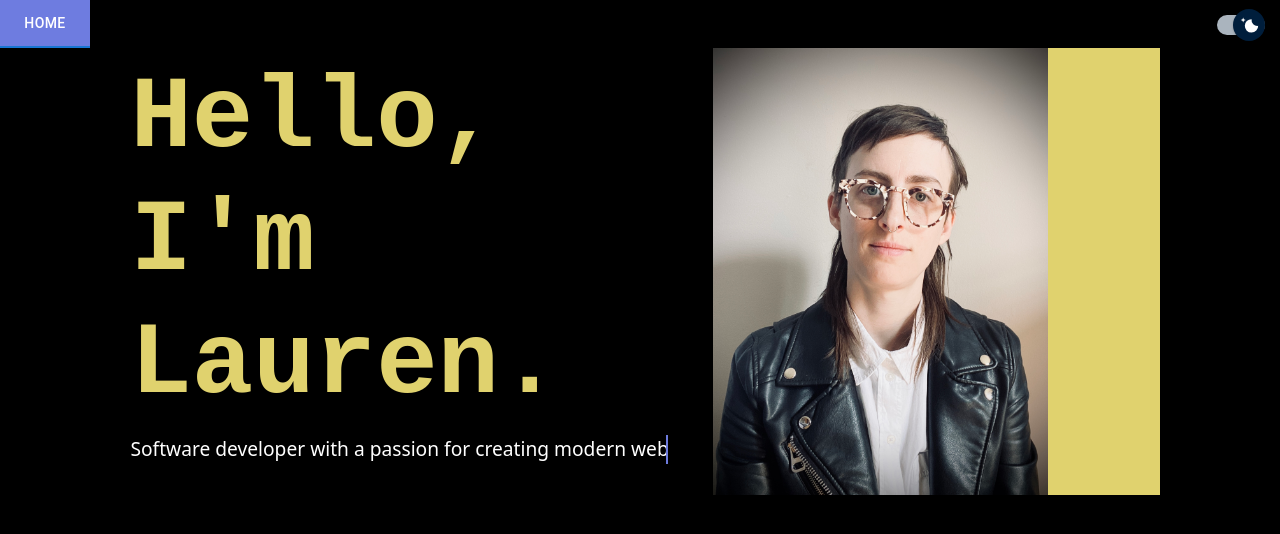
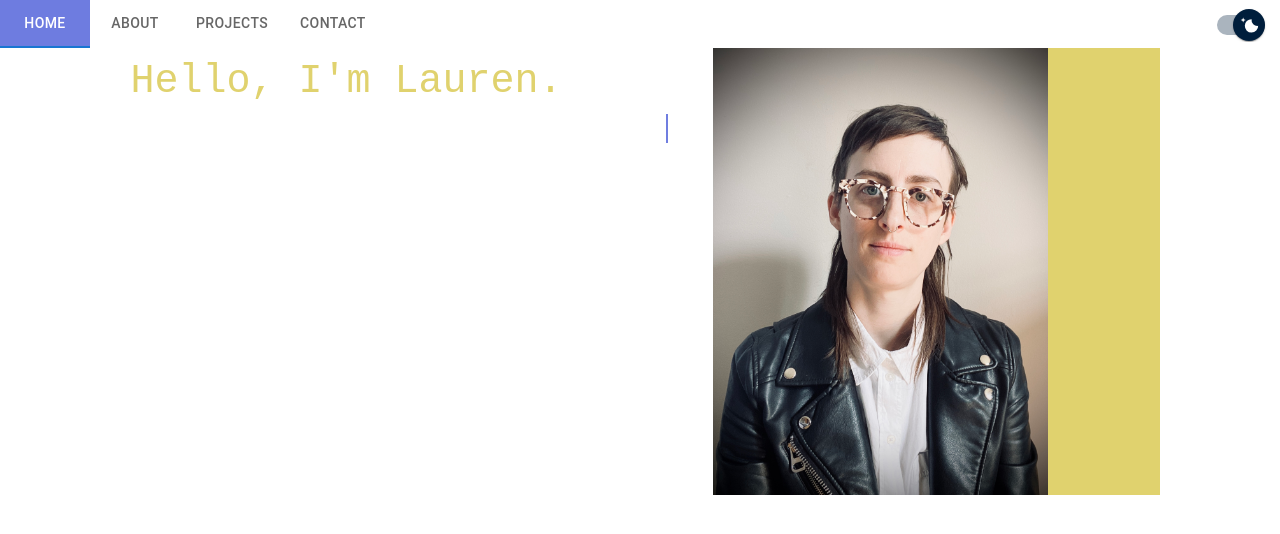
Before and after one commit to laurenmilesdev/portfolio, a Next.js app: page / in a window 1280 px wide. Shown: the top 534 px of the page. Built offline with nearby package versions, Linux system fonts and the light colour scheme; a web font is replaced by a local one.

Commit message:
Bugfix CSS issues (#30)
* Renamed deploy action

* Updated import order

* Removed unnecessary color declarations

```diff
--- a/src/pages/_app.tsx
+++ b/src/pages/_app.tsx
@@ -1,7 +1,7 @@
 import type { AppProps } from 'next/app';
 import Head from 'next/head';
+import '../styles/globals.css';
 import 'bootstrap/dist/css/bootstrap.css';
-import '../styles/globals.css';
 
 export default function App({ Component, pageProps }: AppProps) {
   return (
--- a/src/styles/globals.css
+++ b/src/styles/globals.css
@@ -49,16 +49,8 @@
 }
 
 [data-theme='light'] {
-  --primary: #e0d26e;
-  --primary-light: #ede5ab;
-  --secondary: #6e7ce0;
-  --secondary-light: #abb3ed;
-  --tertiary: #808080;
-
   --background-color: #fff;
   --font-color: #000;
-
-  --warn: #e0a66c;
 }
 
 @media (prefers-color-scheme: dark) {
@@ -162,7 +154,7 @@ ul {
 }
 
 .MuiTabs-indicator {
-  color: '#fff';
+  color: var(--font-color);
   background-color: var(--secondary);
   height: 4px;
 }
```
